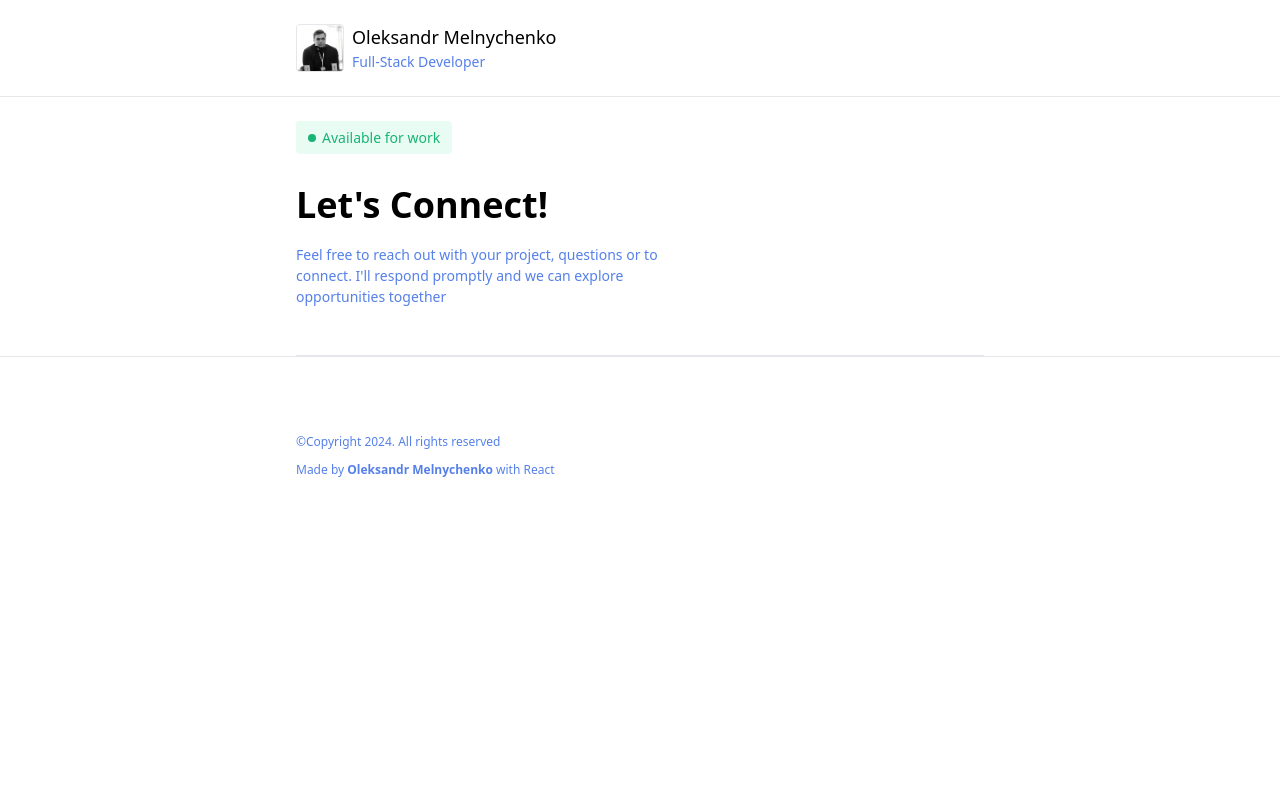
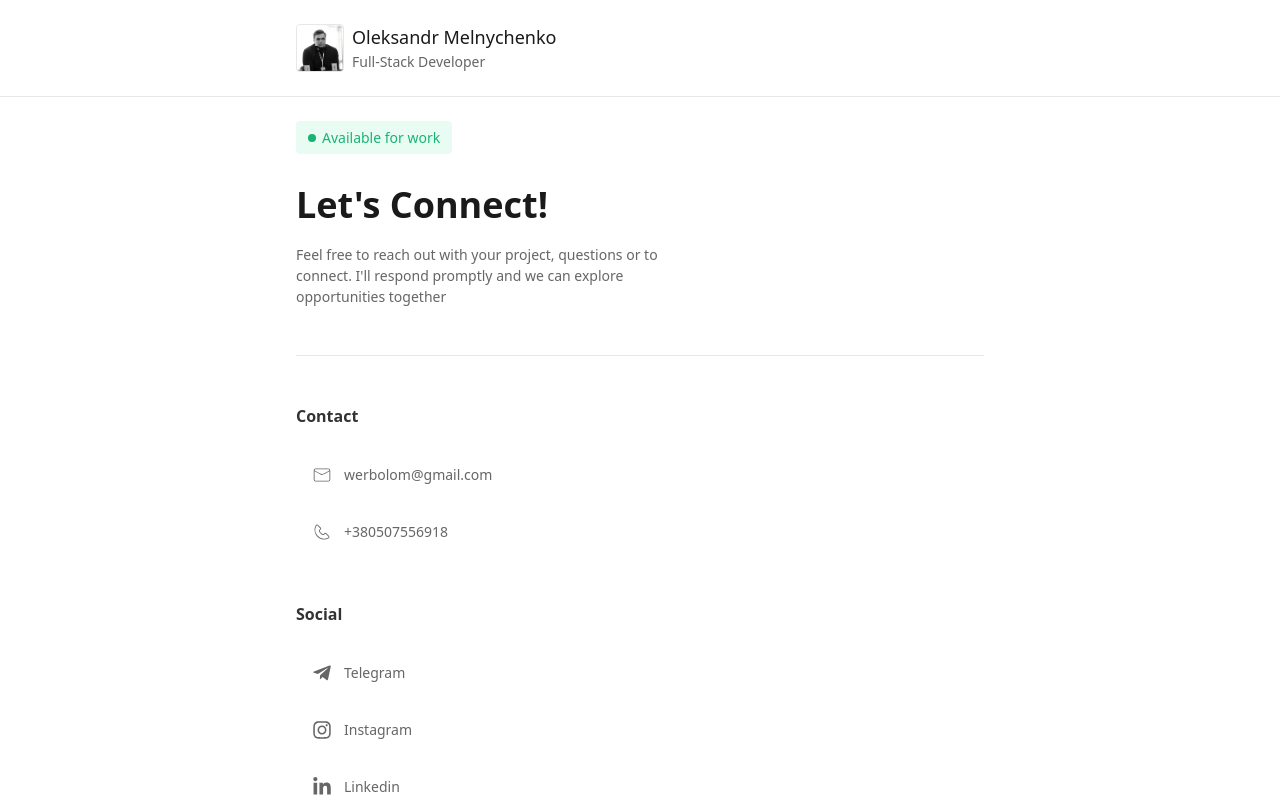
Before and after one commit to melyasanya/Portfolio, a React (Vite) app: page /contact in a window 1280 px wide. Shown: the top 800 px of the page. Built offline with nearby package versions, Linux system fonts and the light colour scheme.

Commit message:
socials and contacts components

```diff
--- a/src/components/BurgerMenu/BurgerMenu.tsx
+++ b/src/components/BurgerMenu/BurgerMenu.tsx
@@ -21,21 +21,21 @@ export const BurgerMenu = () => {
               closed: { rotate: 0, y: 0 },
               open: { rotate: 45, y: 6 },
             }}
-            className="w-5 h-[2px] bg-black block"
+            className="w-5 h-[2px] bg-text block"
           ></motion.span>
           <motion.span
             variants={{
               closed: { opacity: 1 },
               open: { opacity: 0 },
             }}
-            className="w-5 h-[2px] bg-black block"
+            className="w-5 h-[2px] bg-text block"
           ></motion.span>
           <motion.span
             variants={{
               closed: { rotate: 0, y: 0 },
               open: { rotate: -45, y: -6 },
             }}
-            className="w-5 h-[2px] bg-black block"
+            className="w-5 h-[2px] bg-text block"
           ></motion.span>
         </motion.button>
       </div>
@@ -62,7 +62,7 @@ export const BurgerMenu = () => {
           >
             <div className="container flex flex-col gap-[96px]">
               <Navigation closeMenu={toggleMenu} />
-              <Socials section={'navigation'}/>
+              <Socials section={"navigation"} />
             </div>
           </motion.div>
         )}
--- a/src/components/Contacts/Contacts.tsx
+++ b/src/components/Contacts/Contacts.tsx
@@ -1,3 +1,45 @@
+import { CiMail } from "react-icons/ci";
+import { CiPhone } from "react-icons/ci";
+import { Link } from "react-router-dom";
+
+const contactLinks = [
+  {
+    icon: <CiMail className="icons" />,
+    value: "mailto:werbolom@gmail.com",
+    label: "werbolom@gmail.com",
+    link: "/",
+  },
+  {
+    icon: <CiPhone className="icons" />,
+    value: "tel:+380507556918",
+    label: "+380507556918",
+    link: "/",
+  },
+];
+
 export const Contacts = () => {
-  return <div></div>;
+  return (
+    <div>
+      <h3 className="contactsHeader">Contact</h3>
+      <ul className="contactsList">
+        {contactLinks.map((el) => {
+          return (
+            <li className="contactsItem">
+              <Link
+                className="contactsLink"
+                to="#"
+                onClick={(e) => {
+                  window.location.href = el.value;
+                  e.preventDefault();
+                }}
+              >
+                {el.icon}
+                <p>{el.label}</p>
+              </Link>
+            </li>
+          );
+        })}
+      </ul>
+    </div>
+  );
 };
--- /dev/null
+++ b/src/components/Form/Form.tsx
@@ -0,0 +1,3 @@
+export const Form = () => {
+  return <div>Form</div>;
+};
--- a/src/components/Introduction/Introduction.tsx
+++ b/src/components/Introduction/Introduction.tsx
@@ -9,8 +9,10 @@ export const Introduction = () => {
         className="w-[48px] h-[48px] rounded border"
       />
       <div>
-        <p className="text-[18px] font-medium ">Oleksandr Melnychenko</p>
-        <p className="text-accent text-[14px]">Full-Stack Developer</p>
+        <p className="text-[18px] font-medium text-black">
+          Oleksandr Melnychenko
+        </p>
+        <p className="text-text text-[14px]">Full-Stack Developer</p>
       </div>
     </div>
   );
--- a/src/components/Navigation/Navigation.tsx
+++ b/src/components/Navigation/Navigation.tsx
@@ -51,7 +51,9 @@ export const Navigation: React.FC<NavigationProps> = ({ closeMenu }) => {
                   onClick={closeMenu}
                   className={({ isActive }) =>
                     [
-                      isActive ? "text-black fill-black" : "text-accent",
+                      isActive
+                        ? "text-black fill-black font-semibold"
+                        : "text-text",
                       "flex flex-row justify-center items-center gap-[8px] text-[14px]",
                     ].join(" ")
                   }
--- a/src/components/Socials/Socials.tsx
+++ b/src/components/Socials/Socials.tsx
@@ -10,10 +10,26 @@ import {
 import { containerVars, elementVars } from "../../constants/animations.ts";
 
 const socialLinks = [
-  { icon: <FaTelegramPlane className="icons" />, link: "/" },
-  { icon: <FaInstagram className="icons" />, link: "/" },
-  { icon: <FaLinkedinIn className="icons" />, link: "/" },
-  { icon: <FaGithubSquare className="icons" />, link: "/" },
+  {
+    icon: <FaTelegramPlane className="icons" />,
+    link: "https://t.me/melyasanya",
+    name: "Telegram",
+  },
+  {
+    icon: <FaInstagram className="icons" />,
+    link: "https://www.instagram.com/sanya_melnychenko/",
+    name: "Instagram",
+  },
+  {
+    icon: <FaLinkedinIn className="icons" />,
+    link: "https://www.linkedin.com/in/o-melnychenko/",
+    name: "Linkedin",
+  },
+  {
+    icon: <FaGithubSquare className="icons" />,
+    link: "https://github.com/melyasanya",
+    name: "Github",
+  },
 ];
 
 interface SocialProps {
@@ -28,7 +44,7 @@ export const Socials: React.FC<SocialProps> = ({ section }) => {
         initial="initial"
         animate="open"
         exit="initial"
-        className="flex flex-row border-t justify-between text-accent p-[12px]"
+        className="flex flex-row border-t justify-between text-text p-[12px]"
       >
         {socialLinks.map((el, id) => {
           return (
@@ -45,5 +61,21 @@ export const Socials: React.FC<SocialProps> = ({ section }) => {
       </motion.ul>
     );
 
-  if (section === "contact") return <div></div>;
+  if (section === "contact")
+    return (
+      <div>
+        <h3 className="contactsHeader">Social</h3>
+        <ul className="contactsList">
+          {socialLinks.map((el) => {
+            return (
+              <li className="contactsItem ">
+                <Link to={el.link} className="contactsLink">
+                  {el.icon} <p>{el.name}</p>
+                </Link>
+              </li>
+            );
+          })}
+        </ul>
+      </div>
+    );
 };
--- a/src/index.css
+++ b/src/index.css
@@ -6,4 +6,20 @@
   .icons {
     @apply w-[20px] h-[20px];
   }
+
+  .contactsHeader {
+    @apply mb-[24px] font-bold text-[16px] text-blackSecondary;
+  }
+
+  .contactsList {
+    @apply flex flex-col gap-[12px];
+  }
+
+  .contactsItem {
+    @apply flex items-center gap-[12px] text-text py-[12px] pl-[16px] text-[14px];
+  }
+
+  .contactsLink {
+    @apply flex items-center gap-[12px];
+  }
 }
--- a/src/sections/Contact/Contact.tsx
+++ b/src/sections/Contact/Contact.tsx
@@ -1,20 +1,26 @@
 import { Socials } from "../../components/Socials/Socials";
 import { Contacts } from "../../components/Contacts/Contacts";
+import { Form } from "../../components/Form/Form";
 
 export const Contact = () => {
   return (
     <section>
       <div>
         <div className="pb-[48px] border-b">
-          <h2 className="text-[36px] font-bold mb-[12px]">Let's Connect!</h2>
-          <p className="max-w-[400px] text-accent font-light text-[14px]">
+          <h2 className="text-[36px] font-bold mb-[12px] text-black">
+            Let's Connect!
+          </h2>
+          <p className="max-w-[400px] text-text font-light text-[14px]">
             Feel free to reach out with your project, questions or to connect.
             I'll respond promptly and we can explore opportunities together
           </p>
         </div>
-        <div>
+        <div className="pt-[48px] pb-[24px] flex flex-col gap-[48px] border-b">
           <Contacts />
           <Socials section="contact" />
+        </div>
+        <div>
+          <Form />
         </div>
       </div>
     </section>
--- a/tailwind.config.js
+++ b/tailwind.config.js
@@ -21,11 +21,13 @@ export default {
         },
       },
       colors: {
+        text: "#666666",
         accent: "#5680E9",
         secondary: "#84CEEB",
         bgColor: "#C1C8E4",
         white: "#FFF",
-        black: "#222",
+        black: "#1A1A1A",
+        blackSecondary: "#333333",
         greenStatus: "#19B373",
         bgGreenStatus: "#E9FCF4",
       },
```
